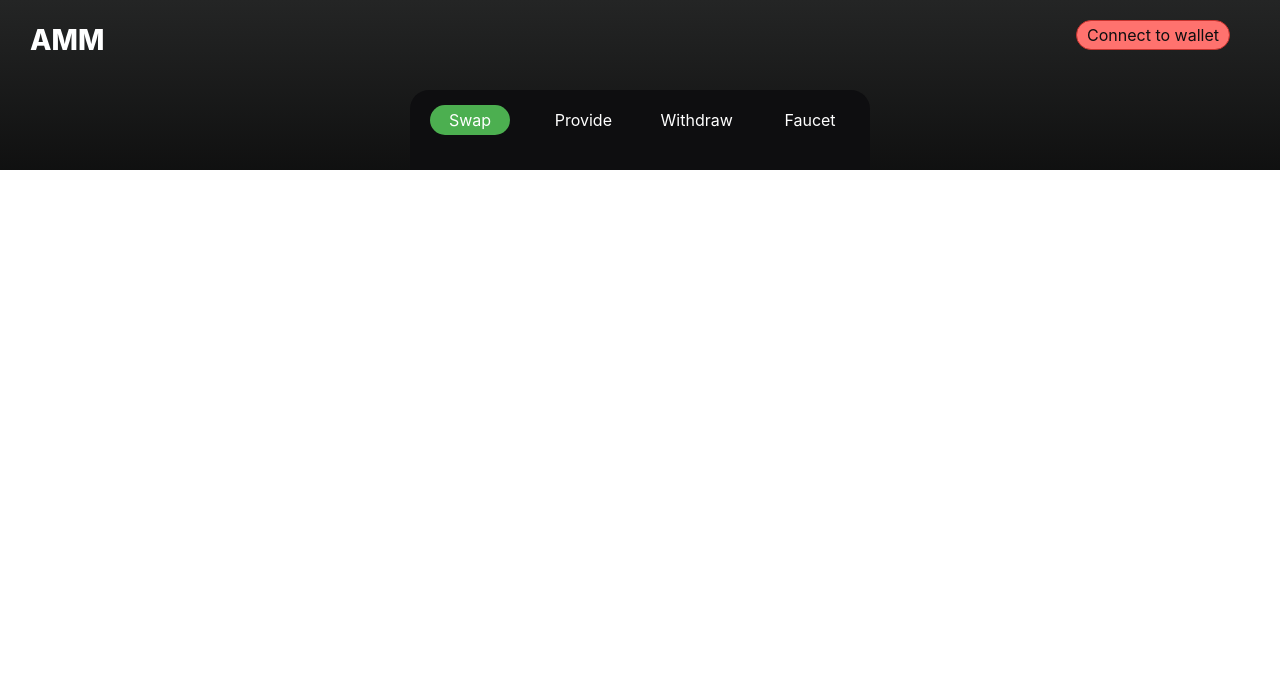
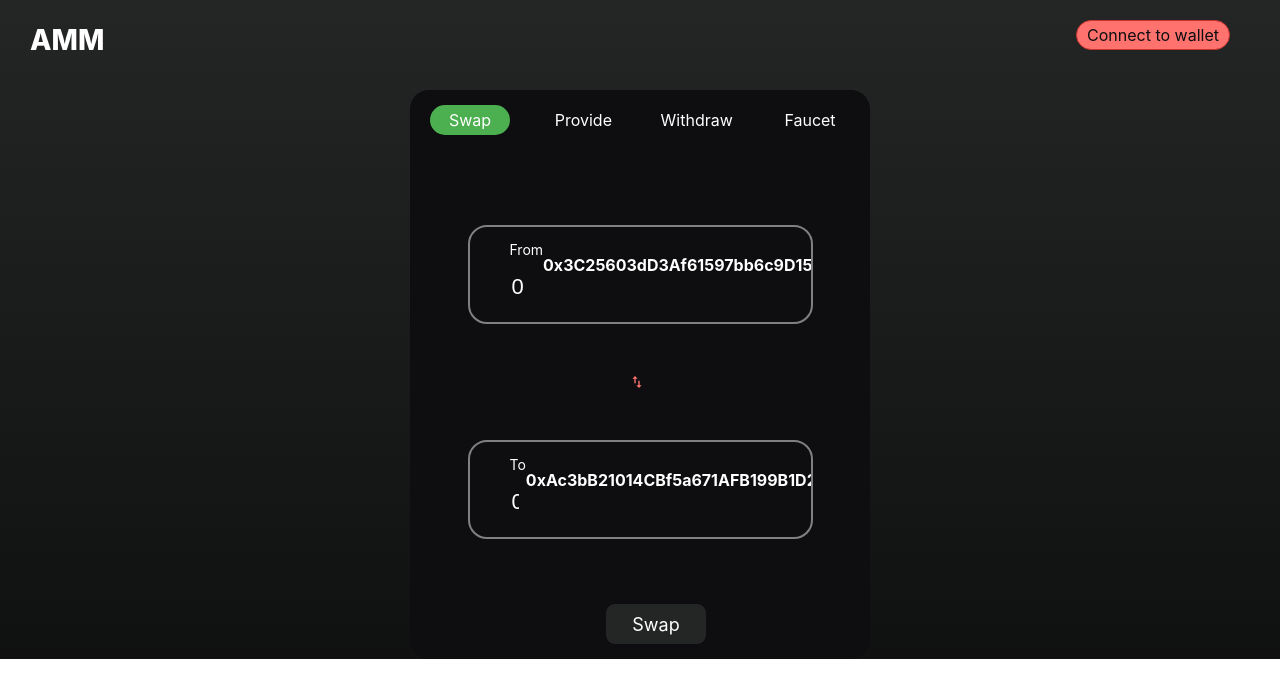
Before and after one commit to codegod2222/Avax-amm-defi, a Next.js app in the folder client/: page / in a window 1280 px wide. Shown: the top 698 px of the page. Built offline with nearby package versions, Linux system fonts and the light colour scheme.

Commit message:
imple swap base

```diff
--- /dev/null
+++ b/client/components/BoxTemplate.module.css
@@ -0,0 +1,42 @@
+.boxTemplate {
+    width: 75%;
+    height: auto;
+    display: flex;
+    margin: 50px auto;
+    padding: 0px 40px 20px 40px;
+    flex-direction: column;
+    border-radius: 19px;
+    position: relative;
+    overflow: hidden;
+    border: 2px solid grey;
+}
+
+.boxBody {
+    display: flex;
+    justify-content: space-between;
+    color: white;
+}
+
+.leftHeader {
+    font-size: 14px;
+}
+
+.textField {
+    width: 70%;
+    height: 30px;
+    font-size: 22px;
+    background-color: #0e0e10;
+    color: white;
+    border: 0px;
+}
+.textField:focus-visible {
+    outline: none;
+}
+
+.rightContent {
+    display: flex;
+    align-items: center;
+    justify-content: center;
+    font: 20px;
+    font-weight: 700;
+}
--- /dev/null
+++ b/client/components/BoxTemplate.tsx
@@ -0,0 +1,40 @@
+import { ChangeEvent } from "react";
+import styles from "./BoxTemplate.module.css";
+
+const regValidNumber = /^[0-9]*[.]?[0-9]{0,6}$/;
+
+type Props = {
+  leftHeader: string;
+  right: string;
+  value: number;
+  onChange: (e: ChangeEvent<HTMLInputElement>) => void;
+};
+
+export default function BoxTemplate({
+  leftHeader,
+  right,
+  value,
+  onChange,
+}: Props) {
+  const onInputChange = (e: ChangeEvent<HTMLInputElement>) => {
+    if (e.target.value === "" || regValidNumber.test(e.target.value)) {
+      onChange(e);
+    }
+  };
+  return (
+    <div className={styles.boxTemplate}>
+      <div className={styles.boxBody}>
+        <div>
+          <p className={styles.leftHeader}> {leftHeader} </p>
+          <input
+            className={styles.textField}
+            value={value}
+            onChange={(e) => onInputChange(e)}
+            placeholder={"Enter amount"}
+          />
+        </div>
+        <div className={styles.rightContent}>{right}</div>
+      </div>
+    </div>
+  );
+}
--- a/client/components/Container.module.css
+++ b/client/components/Container.module.css
@@ -1,5 +1,4 @@
 .centerBody {
-    display: flex;
     justify-content: center;
     height: 100%;
 }
--- a/client/components/Container.tsx
+++ b/client/components/Container.tsx
@@ -4,6 +4,7 @@ import { USDCToken as UsdcType } from "../typechain-types";
 import { JOEToken as JoeType } from "../typechain-types";
 import { AMM as AmmType } from "../typechain-types";
 import styles from "./Container.module.css";
+import Swap from "./Swap";
 
 type Props = {
   usdcContract: UsdcType | undefined;
@@ -11,7 +12,8 @@ type Props = {
   ammContract: AmmType | undefined;
 };
 
-export default function ContainerComponent({
+//TODO: swapのところ, 同じcssで囲みたい
+export default function Container({
   usdcContract,
   joeContract,
   ammContract,
@@ -82,7 +84,13 @@ export default function ContainerComponent({
         </div>
       </div>
 
-      {activeTab === "Swap" && <div>{totalShares?.toString()}</div>}
+      {activeTab === "Swap" && (
+        <Swap
+          usdcContract={usdcContract}
+          joeContract={joeContract}
+          ammContract={ammContract}
+        />
+      )}
       {activeTab === "Provide" && <div>{totalShares?.toString()}</div>}
       {activeTab === "Withdraw" && <div>{totalShares?.toString()}</div>}
       {activeTab === "Faucet" && <div>{totalShares?.toString()}</div>}
--- /dev/null
+++ b/client/components/Swap.module.css
@@ -0,0 +1,41 @@
+.tabBody {
+    margin: 0px auto;
+    width: 460px;
+    padding-top: 5px;
+    justify-content: center;
+    align-items: center;
+    border-radius: 0px 0px 19px 19px;
+    background-color: #0e0e10;
+    border-top: 0px;
+}
+
+.bottomDiv {
+    margin: 10px auto;
+    width: 30%;
+    padding: 5px;
+    justify-content: center;
+    align-items: center;
+    border-radius: 19px;
+}
+
+.btn {
+    background-color: #242525;
+    margin: 10px 30px;
+    color: white;
+    display: flex;
+    justify-content: center;
+    align-items: center;
+    font-size: 18px;
+    width: 100px;
+    height: 40px;
+    border-radius: 9px;
+    cursor: pointer;
+}
+
+.swapIcon {
+    width: 5%;
+    text-align: center;
+    display: flex;
+    margin: 40px auto;
+    color: #ff726e;
+}
--- /dev/null
+++ b/client/components/Swap.tsx
@@ -0,0 +1,147 @@
+import { ChangeEvent, useEffect, useState } from "react";
+import { USDCToken as UsdcType } from "../typechain-types";
+import { JOEToken as JoeType } from "../typechain-types";
+import { AMM as AmmType } from "../typechain-types";
+import { MdSwapVert } from "react-icons/md";
+import styles from "./Swap.module.css";
+import { UsdcAddress, JoeAddress } from "../hooks/useContract";
+import BoxTemplate from "./BoxTemplate";
+
+type Props = {
+  usdcContract: UsdcType | undefined;
+  joeContract: JoeType | undefined;
+  ammContract: AmmType | undefined;
+};
+
+//TODO: むやみにtoNumberにしていいのか
+export default function Swap({
+  usdcContract,
+  joeContract,
+  ammContract,
+}: Props) {
+  // スワップ元とスワップ先のトークンのアドレスを格納します。
+  const [tokenAddressSrc, setTokenAddressSrc] = useState(UsdcAddress);
+  const [tokenAddressDst, setTokenAddressDst] = useState(JoeAddress);
+
+  const [amountSrc, setAmountSrc] = useState(0.0);
+  const [amountDst, setAmountDst] = useState(0.0);
+
+  const [precision, setPrecision] = useState(0);
+
+  useEffect(() => {
+    getPrecision();
+  }, []);
+
+  async function getPrecision() {
+    if (!ammContract) return;
+    try {
+      const precision = await ammContract.PRECISION();
+      setPrecision(precision.toNumber());
+    } catch (error) {
+      console.log(error);
+    }
+  }
+
+  const rev = () => {
+    // スワップ元とスワップ先のトークンのアドレスを交換します。
+    const copy = tokenAddressSrc;
+    setTokenAddressSrc(tokenAddressDst);
+    setTokenAddressDst(copy);
+
+    getSwapEstimateDst(amountSrc); //TODO: ここあんまわかってない
+  };
+
+  // スワップ元トークンに指定された量から, スワップ先トークンの受け取れる量を取得します。
+  const getSwapEstimateDst = async (val: number) => {
+    if (["", "."].includes(val.toString())) return; //TODO: ここあんまわかってない
+    if (ammContract) {
+      try {
+        let amount = await ammContract.swapEstimateFromSrcToken(
+          tokenAddressSrc,
+          val * precision
+        );
+        setAmountDst(amount.toNumber() / precision);
+      } catch (error) {
+        alert(error);
+      }
+    }
+  };
+
+  // スワップ先トークンに指定された量から, スワップ元トークンに必要な量を取得します。
+  const getSwapEstimateSrc = async (val: number) => {
+    if (["", "."].includes(val.toString())) return; //TODO: ここあんまわかってない
+    if (ammContract) {
+      try {
+        let amount = await ammContract.swapEstimateFromDstToken(
+          tokenAddressDst,
+          val * precision
+        );
+        setAmountSrc(amount.toNumber() / precision);
+      } catch (error) {
+        alert(error);
+      }
+    }
+  };
+
+  const onChangeSrc = (val: ChangeEvent<HTMLInputElement>) => {
+    setAmountSrc(Number(val.target.value)); //TODO: 強引なのでやり方考える
+    getSwapEstimateDst(Number(val.target.value)); //TODO: 強引なのでやり方考える
+  };
+
+  const onChangeDst = (val: ChangeEvent<HTMLInputElement>) => {
+    setAmountDst(Number(val.target.value)); //TODO: 強引なのでやり方考える
+    getSwapEstimateSrc(Number(val.target.value)); //TODO: 強引なのでやり方考える
+  };
+
+  // Helps swap a token to another.
+  const onSwap = async () => {
+    if (["", "."].includes(amountSrc.toString())) {
+      //TODO: ここあんまわかってない
+      alert("Amount should be a valid number");
+      return;
+    }
+    if (ammContract === undefined) {
+      alert("Connect to Metamask");
+      return;
+    }
+    try {
+      const txn = await ammContract.swap(
+        tokenAddressSrc,
+        tokenAddressDst,
+        amountSrc * precision
+      );
+      await txn.wait();
+      setAmountSrc(0);
+      setAmountDst(0);
+      // await props.getHoldings(); // TODO: ここでユーザ情報の更新作業, このようにプロップスとして受け取ってもいかも
+      alert("Success!");
+    } catch (error) {
+      alert(error);
+    }
+  };
+
+  return (
+    <div className={styles.tabBody}>
+      <BoxTemplate
+        leftHeader={"From"}
+        right={tokenAddressSrc}
+        value={amountSrc}
+        onChange={(e) => onChangeSrc(e)}
+      />
+      <div className={styles.swapIcon} onClick={() => rev()}>
+        <MdSwapVert />
+      </div>
+      <BoxTemplate
+        leftHeader={"To"}
+        right={tokenAddressDst}
+        value={amountDst}
+        onChange={(e) => onChangeDst(e)}
+      />
+      <div className={styles.bottomDiv}>
+        <div className={styles.btn} onClick={() => onSwap()}>
+          Swap
+        </div>
+      </div>
+    </div>
+  );
+}
--- a/client/hooks/useContract.ts
+++ b/client/hooks/useContract.ts
@@ -8,9 +8,10 @@ import { JOEToken as JoeType } from "../typechain-types";
 import { AMM as AmmType } from "../typechain-types";
 import { getEthereum } from "../utils/ethereum";
 
-const UsdcAddress = "0x3C25603dD3Af61597bb6c9D15B76F68d9926F385";
-const JoeAddress = "0xAc3bB21014CBf5a671AFB199B1D2B9a30116604F";
-const AmmAddress = "0xE8430Ce3f3A5d4A0E63f5C69e93574e8c9C12db0";
+//TODO: constantファイルに移動したほうがいいかも
+export const UsdcAddress = "0x3C25603dD3Af61597bb6c9D15B76F68d9926F385";
+export const JoeAddress = "0xAc3bB21014CBf5a671AFB199B1D2B9a30116604F";
+export const AmmAddress = "0xE8430Ce3f3A5d4A0E63f5C69e93574e8c9C12db0";
 
 // useContractの返すオブジェクトの型定義です。
 type ReturnUseContract = {
--- a/client/package.json
+++ b/client/package.json
@@ -13,7 +13,8 @@
     "ethers": "^5.7.1",
     "next": "12.3.1",
     "react": "18.2.0",
-    "react-dom": "18.2.0"
+    "react-dom": "18.2.0",
+    "react-icons": "^4.4.0"
   },
   "devDependencies": {
     "@types/node": "18.7.19",
```
Also changed, not shown: 1 other file (tests, documents, lock files or other folders).
